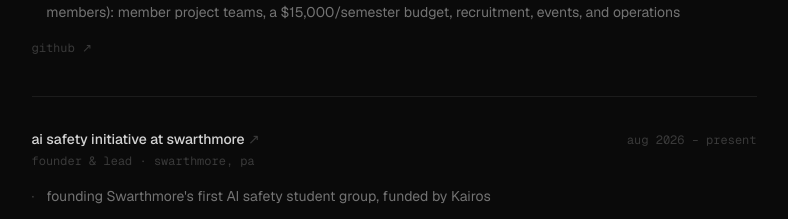
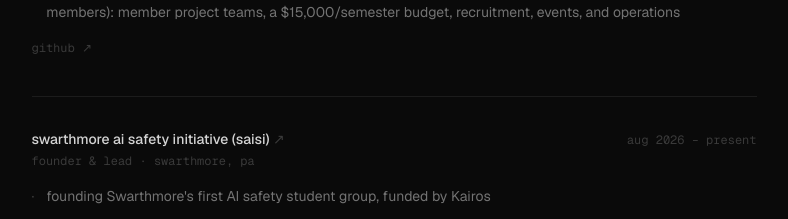
Before and after one commit to aidxhxr/aidxhxr-dev, a Next.js app: page /experience in a window 1280 px wide. Shown: the part 825-1044 px from the top of the page, without its empty margins (246-1034 px from the left). Built offline with nearby package versions, Linux system fonts and the light colour scheme.

Commit message:
content(experience): name the ai safety group saisi

```diff
--- a/app/experience/page.tsx
+++ b/app/experience/page.tsx
@@ -47,7 +47,7 @@ const experience: Entry[] = [
     links: [{ label: "github", href: "https://github.com/swat-sccs" }],
   },
   {
-    company: "ai safety initiative at swarthmore",
+    company: "swarthmore ai safety initiative (saisi)",
     url: "https://saisi.club",
     role: "founder & lead",
     period: "aug 2026 – present",
```
